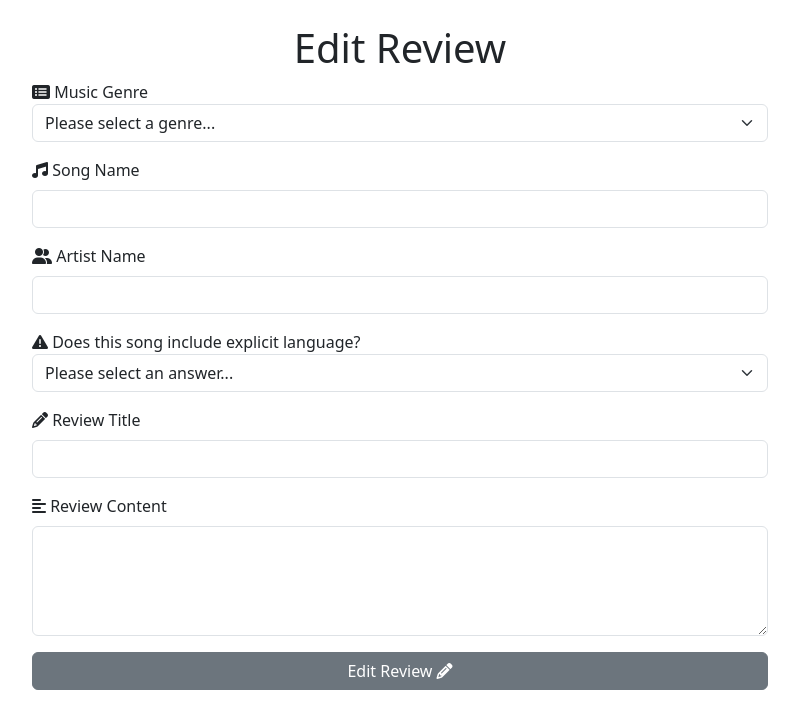
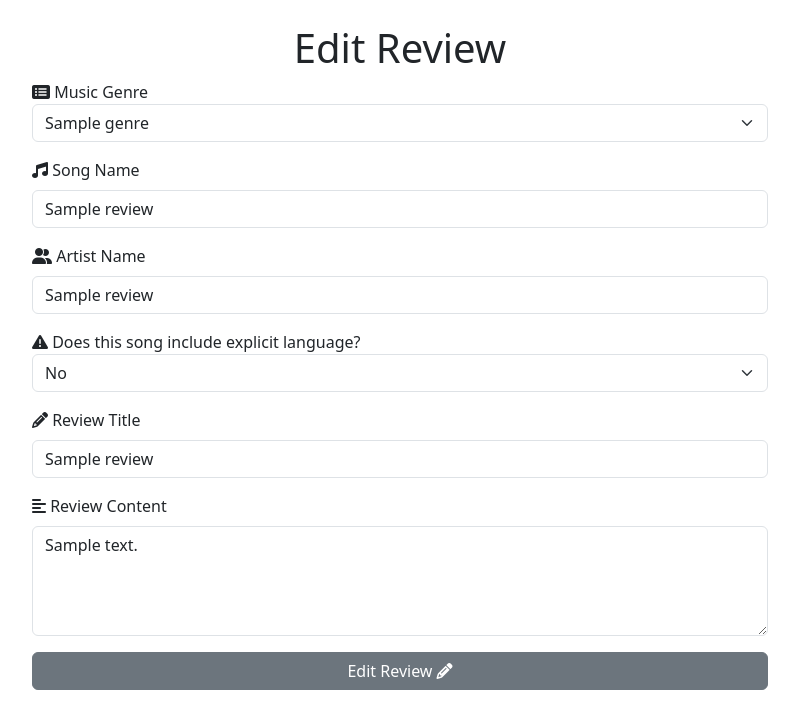
Before and after one commit to danielanthonycollins/riff-review, a Flask app: template templates/edit_review.html in a window 1280 px wide. Shown: the part 77-800 px from the top of the page, without its empty margins (240-1039 px from the left). Run offline with Flask 3, Linux system fonts and the light colour scheme; the template is opened without the code that fills it: most values are stand-ins (such as "Sample title", 1, 10 or a date in 2020); some libraries are stand-ins or nearby versions.

Commit message:
Populate edit_review fields with existing data

```diff
--- a/templates/edit_review.html
+++ b/templates/edit_review.html
@@ -19,9 +19,13 @@
                     <i class="fa-solid fa-rectangle-list"></i>
                     <label for="genre-name">Music Genre</label>
                     <select class="form-select" id="genre-name" name="genre_name" required>
-                        <option value="" disabled selected>Please select a genre...</option>
+                        <option value="" disabled>Please select a genre...</option>
                         {% for genre in genres %}
-                        <option value="{{ genre.genre_name }}">{{ genre.genre_name }}</option>
+                            {% if genre.genre_name == review.genre_name %}
+                            <option value="{{ genre.genre_name }}" selected>{{ genre.genre_name }}</option>
+                            {% else %}
+                            <option value="{{ genre.genre_name }}">{{ genre.genre_name }}</option>
+                            {% endif %}
                         {% endfor %}
                     </select>
                 </div>
@@ -29,36 +33,41 @@
                 <div class="mb-3">
                     <i class="fa-solid fa-music"></i>
                     <label for="song-name" class="form-label">Song Name</label>
-                    <input type="text" class="form-control" id="song-name" name="song_name" required>
+                    <input type="text" class="form-control" id="song-name" name="song_name" value="{{ review.song_name }}" required>
                 </div>
                 <!-- edit artist name input -->
                 <div class="mb-3">
                     <i class="fa-solid fa-user-group"></i>
                     <label for="artist-name" class="form-label">Artist Name</label>
-                    <input type="text" class="form-control" id="artist-name" name="artist_name" required>
+                    <input type="text" class="form-control" id="artist-name" name="artist_name" value="{{ review.artist_name }}" required>
                 </div>
                 <!-- edit explicit language dropdown -->
                 <div class="mb-3">
                     <i class="fa-solid fa-triangle-exclamation"></i>
                     <label for="explicit-language">Does this song include explicit language?</label>
                     <select class="form-select" id="explicit-language" name="explicit_language" required>
-                        <option value="" disabled selected>Please select an answer...</option>
-                        <option value="1">Yes</option>
-                        <option value="2">No</option>
+                        <option value="" disabled>Please select an answer...</option>
+                        {% if review.explicit_language == "yes" %}
+                            <option value="yes">Yes</option>
+                        {% else %}
+                            <option value="no">No</option>
+                        {% endif %}
                     </select>
                 </div>
                 <!-- edit review title input -->
                 <div class="mb-3">
                     <i class="fa-solid fa-pencil"></i>
                     <label for="review-title" class="form-label">Review Title</label>
-                    <input type="text" class="form-control" id="review-title" name="review_title" required>
+                    <input type="text" class="form-control" id="review-title" name="review_title" value="{{ review.review_title }}" required>
                 </div>
                 <!-- edit review content input -->
                 <div class="mb-3">
                     <i class="fa-solid fa-align-left"></i>
                     <label for="review-content" class="form-label">Review Content</label>
                     <textarea class="form-control" id="review-content" name="review_content" rows="4"
-                        required></textarea>
+                        required>
+                    {{- review.review_content -}}
+                    </textarea>
                 </div>
                 <!-- submit button -->
                 <div class="d-grid gap-2">
--- a/templates/new_review.html
+++ b/templates/new_review.html
@@ -43,8 +43,8 @@
                     <label for="explicit-language">Does this song include explicit language?</label>
                     <select class="form-select" id="explicit-language" name="explicit_language" required>
                         <option value="" disabled selected>Please select an answer...</option>
-                        <option value="1">Yes</option>
-                        <option value="2">No</option>
+                        <option value="yes">Yes</option>
+                        <option value="no">No</option>
                     </select>
                 </div>
                 <!-- review title input -->
```
